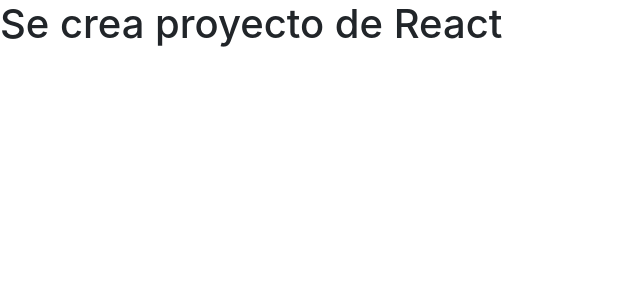
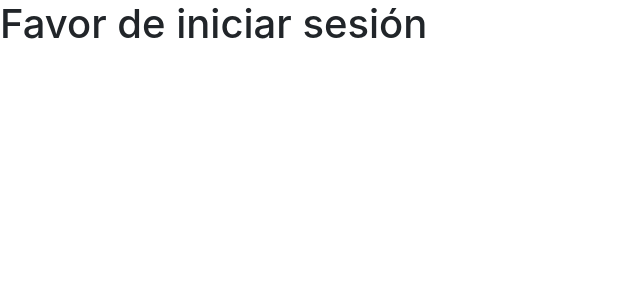
Before and after one commit to EmmanuelMercado99/EntrevistaTecCastores, a React (Create React App) app in the folder FrontEnd/innovatube/: page / in a window 1280 px wide. Shown: the top 300 px of the page, without its empty margins (0-640 px from the left). Built offline with nearby package versions, Linux system fonts and the light colour scheme.

Commit message:
Se crean las funciones de Redux para manejar un estado global para saber si el inicio de sesión es correcto o no

```diff
--- a/FrontEnd/innovatube/src/App.js
+++ b/FrontEnd/innovatube/src/App.js
@@ -1,11 +1,14 @@
 import logo from './logo.svg';
 import './App.css';
+import { useSelector, useDispatch } from 'react-redux';
+import { login,logout } from './redux/slices/globalStates';
 
 function App() {
+  const valueLogin = useSelector((state) => state.loginSession.login)
   return (
     <div>
       <h1>
-        Se crea proyecto de React
+        {valueLogin? ("Inicia sesion"):("Favor de iniciar sesión")}
       </h1>
     </div>
   );
--- a/FrontEnd/innovatube/src/index.js
+++ b/FrontEnd/innovatube/src/index.js
@@ -1,17 +1,13 @@
 import React from 'react';
-import ReactDOM from 'react-dom/client';
+import ReactDOM from 'react-dom';
 import './index.css';
 import App from './App';
-import reportWebVitals from './reportWebVitals';
+import { Provider } from 'react-redux';
+import store from './redux/store';
 
-const root = ReactDOM.createRoot(document.getElementById('root'));
-root.render(
-  <React.StrictMode>
+ReactDOM.render(
+  <Provider store={store}>
     <App />
-  </React.StrictMode>
+  </Provider>,
+  document.getElementById('root')
 );
-
-// If you want to start measuring performance in your app, pass a function
-// to log results (for example: reportWebVitals(console.log))
-// or send to an analytics endpoint. Learn more: https://bit.ly/CRA-vitals
-reportWebVitals();
--- /dev/null
+++ b/FrontEnd/innovatube/src/redux/slices/globalStates.js
@@ -0,0 +1,19 @@
+import {createSlice} from '@reduxjs/toolkit'
+
+const initialState = {
+    login: false
+}
+
+const loginSession = createSlice({
+    name: 'loginSession',
+    initialState,
+    reducers:{
+        login: (state) => {state.login = true},
+        logout: (state) => {state.login = false}
+
+    }
+})
+
+
+export const { login,logout } = loginSession.actions;
+export default loginSession.reducer;
--- /dev/null
+++ b/FrontEnd/innovatube/src/redux/store.js
@@ -0,0 +1,11 @@
+
+import { configureStore } from '@reduxjs/toolkit';
+import loginReducer from './slices/globalStates';
+
+const store = configureStore({
+  reducer: {
+    loginSession: loginReducer,
+  },
+});
+
+export default store;
```
